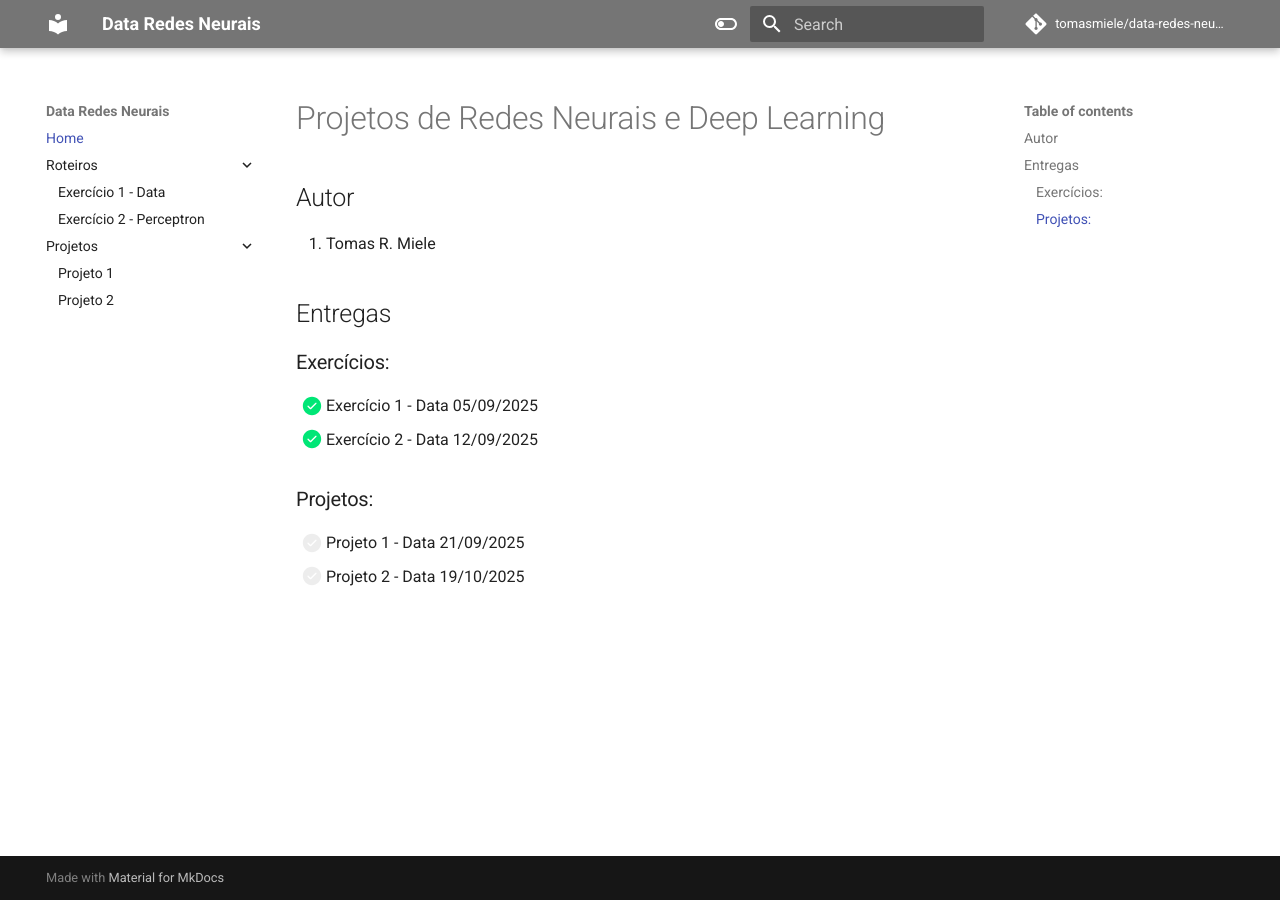
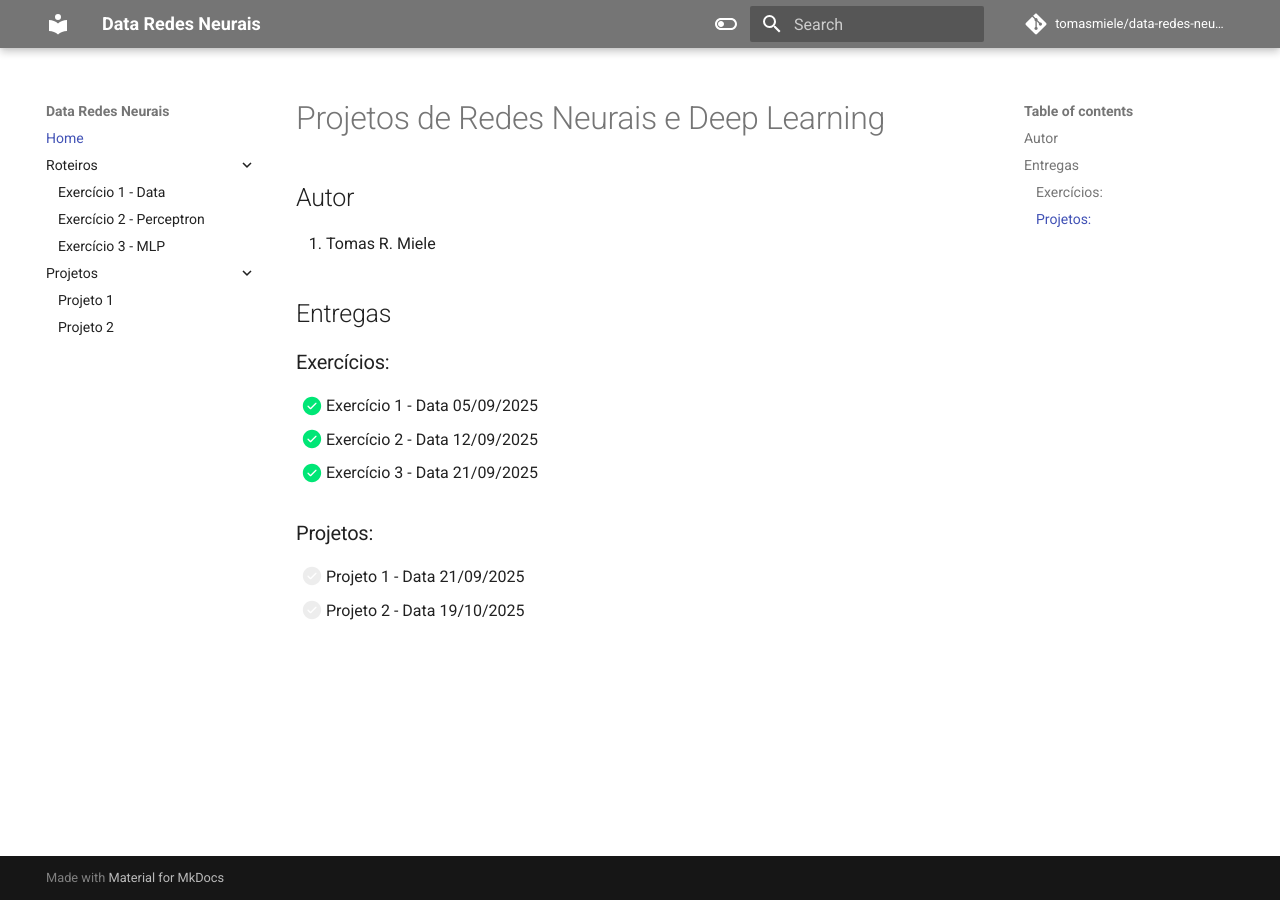
Before and after one commit to tomasmiele/data-redes-neurais, an MkDocs documentation site: the page built from docs/index.md, in a window 1280 px wide. Built offline with MkDocs 1.6.1 and Material for MkDocs 9.7.7, drawn with Linux system fonts in a browser that asks for light colours; comment, search, counter and statistics services are not loaded.

Commit message:
Exercicio 3 - MLP

```diff
--- a/docs/index.md
+++ b/docs/index.md
@@ -9,6 +9,7 @@
 ### Exercícios:
 - [x] Exercício 1 - Data 05/09/2025
 - [x] Exercício 2 - Data 12/09/2025
+- [x] Exercício 3 - Data 21/09/2025
 
 ### Projetos:
 - [ ] Projeto 1 - Data 21/09/2025
--- a/mkdocs.yml
+++ b/mkdocs.yml
@@ -76,6 +76,7 @@ nav:
   - Roteiros:
     - Exercício 1 - Data: exercicio1/main.md
     - Exercício 2 - Perceptron: exercicio2/main.md
+    - Exercício 3 - MLP: exercicio3/main.md
   - Projetos:
     - Projeto 1: projeto1/main.md
     - Projeto 2: projeto2/main.md
```
